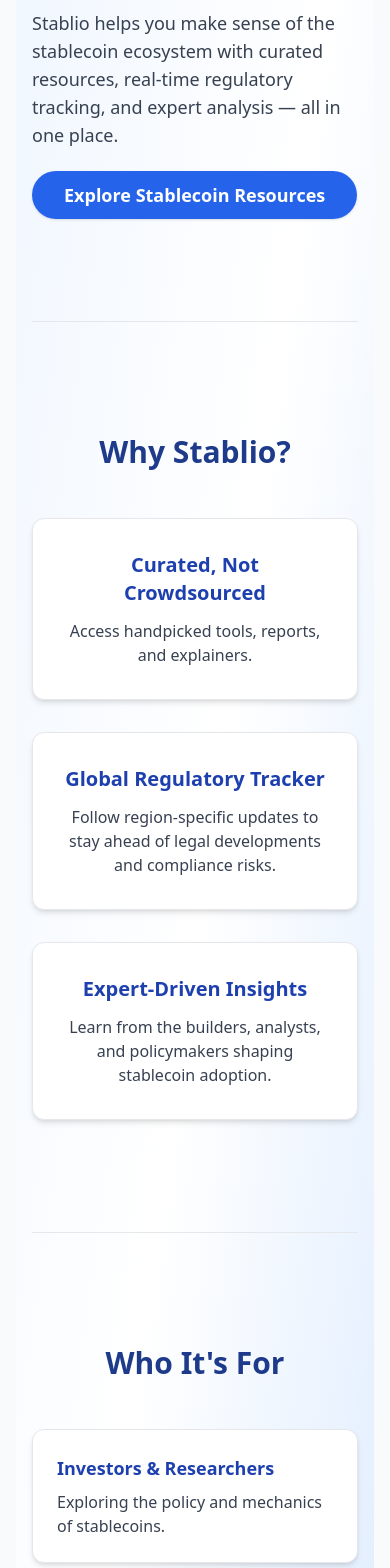
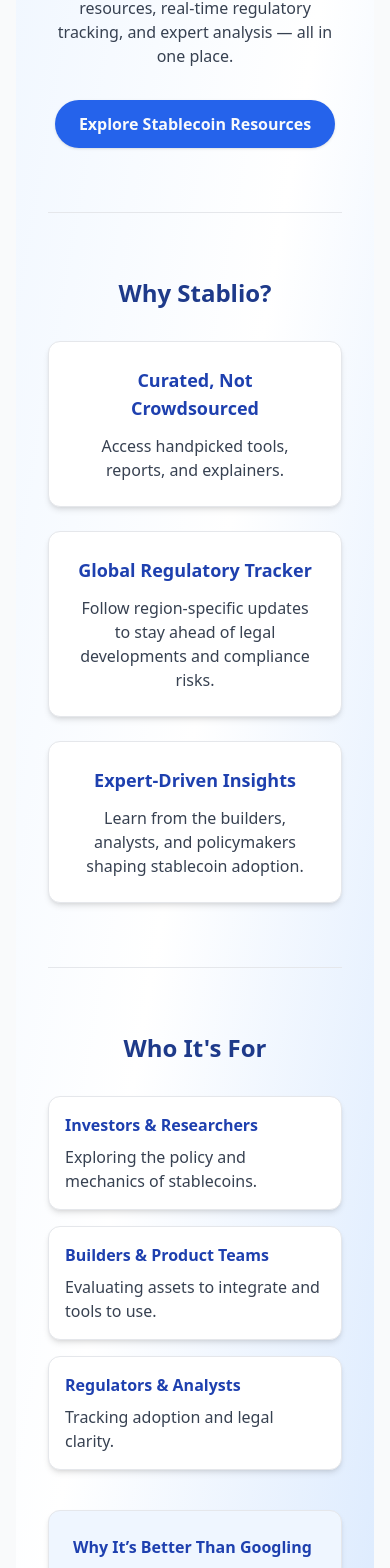
Before and after one commit to web3pundit/Stablio, a React (Vite) app: page / in a window 390 px wide. Shown: the part 408-1976 px from the top of the page. Built offline with nearby package versions, Linux system fonts and the light colour scheme; no server answers.

Commit message:
Worked on the responsiveness of the landing and home page

```diff
--- a/src/pages/Landing.jsx
+++ b/src/pages/Landing.jsx
@@ -3,50 +3,52 @@
 
 const Landing = () => {
   return (
-    <div className="page-container py-16 space-y-28 bg-gradient-to-br from-blue-50 via-white to-blue-100 min-h-screen">
+    <div className="page-container py-10 sm:py-16 space-y-16 sm:space-y-28 bg-gradient-to-br from-blue-50 via-white to-blue-100 min-h-screen">
       <Helmet>
-   <title>Stablecoin Knowledge Hub | Stablio</title>
-   <meta name="description" content="Trusted knowledge for the stablecoin community. Explore curated resources, regulatory updates, and expert insights—all in one place with Stablio." />
-</Helmet>
+        <title>Stablecoin Knowledge Hub | Stablio</title>
+        <meta name="description" content="Trusted knowledge for the stablecoin community. Explore curated resources, regulatory updates, and expert insights—all in one place with Stablio." />
+      </Helmet>
 
       {/* Hero Section */}
-      <section className="flex flex-col-reverse md:flex-row items-center gap-12">
-        <div className="flex-1">
-          <h1 className="text-4xl sm:text-5xl font-extrabold text-gray-900 mb-6 leading-tight">
+      <section className="flex flex-col-reverse md:flex-row items-center gap-10 md:gap-12 px-4">
+        <div className="flex-1 w-full">
+          <h1 className="text-3xl xs:text-4xl sm:text-5xl font-extrabold text-gray-900 mb-6 leading-tight text-center md:text-left">
             Cut Through the Noise.<br />Understand Stablecoins with Confidence.
           </h1>
-          <p className="text-gray-700 text-lg mb-8">
+          <p className="text-gray-700 text-base sm:text-lg mb-8 text-center md:text-left">
             Stablio helps you make sense of the stablecoin ecosystem with curated resources, real-time regulatory tracking, and expert analysis — all in one place.
           </p>
-          <Link to="/resources" className="btn-primary text-lg px-8 py-3 rounded-full shadow hover:shadow-lg transition font-semibold">
-            Explore Stablecoin Resources
-          </Link>
+          <div className="flex justify-center md:justify-start">
+            <Link to="/resources" className="btn-primary text-base sm:text-lg px-6 sm:px-8 py-3 rounded-full shadow hover:shadow-lg transition font-semibold">
+              Explore Stablecoin Resources
+            </Link>
+          </div>
         </div>
       </section>
 
       {/* Divider */}
-      <div className="max-w-4xl mx-auto">
+      <div className="max-w-4xl mx-auto px-4">
         <hr className="border-gray-200" />
       </div>
 
       {/* Why Stablio Section */}
-      <section className="text-center">
-        <h2 className="text-3xl font-bold text-blue-900 mb-12">Why Stablio?</h2>
-        <div className="grid gap-8 md:grid-cols-3">
-          <div className="card bg-white rounded-xl shadow-md p-8 hover:shadow-xl transition">
-            <h3 className="text-xl font-semibold mb-3 text-blue-800">Curated, Not Crowdsourced</h3>
+      <section className="text-center px-4">
+        <h2 className="text-2xl sm:text-3xl font-bold text-blue-900 mb-8 sm:mb-12">Why Stablio?</h2>
+        <div className="grid gap-6 sm:gap-8 grid-cols-1 sm:grid-cols-2 md:grid-cols-3">
+          <div className="card bg-white rounded-xl shadow-md p-6 sm:p-8 hover:shadow-xl transition">
+            <h3 className="text-lg sm:text-xl font-semibold mb-3 text-blue-800">Curated, Not Crowdsourced</h3>
             <p className="text-gray-700">
               Access handpicked tools, reports, and explainers.
             </p>
           </div>
-          <div className="card bg-white rounded-xl shadow-md p-8 hover:shadow-xl transition">
-            <h3 className="text-xl font-semibold mb-3 text-blue-800">Global Regulatory Tracker</h3>
+          <div className="card bg-white rounded-xl shadow-md p-6 sm:p-8 hover:shadow-xl transition">
+            <h3 className="text-lg sm:text-xl font-semibold mb-3 text-blue-800">Global Regulatory Tracker</h3>
             <p className="text-gray-700">
               Follow region-specific updates to stay ahead of legal developments and compliance risks.
             </p>
           </div>
-          <div className="card bg-white rounded-xl shadow-md p-8 hover:shadow-xl transition">
-            <h3 className="text-xl font-semibold mb-3 text-blue-800">Expert-Driven Insights</h3>
+          <div className="card bg-white rounded-xl shadow-md p-6 sm:p-8 hover:shadow-xl transition">
+            <h3 className="text-lg sm:text-xl font-semibold mb-3 text-blue-800">Expert-Driven Insights</h3>
             <p className="text-gray-700">
               Learn from the builders, analysts, and policymakers shaping stablecoin adoption.
             </p>
@@ -55,43 +57,43 @@
       </section>
 
       {/* Divider */}
-      <div className="max-w-4xl mx-auto">
+      <div className="max-w-4xl mx-auto px-4">
         <hr className="border-gray-200" />
       </div>
 
       {/* Who It's For Section */}
-      <section>
-        <h2 className="text-3xl font-bold text-blue-900 mb-12 text-center">Who It's For</h2>
-        <div className="grid gap-8 md:grid-cols-2">
-          <div className="space-y-6">
-            <div className="card bg-white rounded-xl shadow-md p-6 hover:shadow-xl transition">
-              <h3 className="text-lg font-semibold text-blue-800 mb-2">Investors & Researchers</h3>
+      <section className="px-4">
+        <h2 className="text-2xl sm:text-3xl font-bold text-blue-900 mb-8 sm:mb-12 text-center">Who It's For</h2>
+        <div className="grid gap-6 sm:gap-8 grid-cols-1 md:grid-cols-2">
+          <div className="space-y-4 sm:space-y-6">
+            <div className="card bg-white rounded-xl shadow-md p-4 sm:p-6 hover:shadow-xl transition">
+              <h3 className="text-base sm:text-lg font-semibold text-blue-800 mb-2">Investors & Researchers</h3>
               <p className="text-gray-700">
                 Exploring the policy and mechanics of stablecoins.
               </p>
             </div>
-            <div className="card bg-white rounded-xl shadow-md p-6 hover:shadow-xl transition">
-              <h3 className="text-lg font-semibold text-blue-800 mb-2">Builders & Product Teams</h3>
+            <div className="card bg-white rounded-xl shadow-md p-4 sm:p-6 hover:shadow-xl transition">
+              <h3 className="text-base sm:text-lg font-semibold text-blue-800 mb-2">Builders & Product Teams</h3>
               <p className="text-gray-700">
                 Evaluating assets to integrate and tools to use.
               </p>
             </div>
-            <div className="card bg-white rounded-xl shadow-md p-6 hover:shadow-xl transition">
-              <h3 className="text-lg font-semibold text-blue-800 mb-2">Regulators & Analysts</h3>
+            <div className="card bg-white rounded-xl shadow-md p-4 sm:p-6 hover:shadow-xl transition">
+              <h3 className="text-base sm:text-lg font-semibold text-blue-800 mb-2">Regulators & Analysts</h3>
               <p className="text-gray-700">
                 Tracking adoption and legal clarity.
               </p>
             </div>
           </div>
-          <div className="card flex flex-col justify-center bg-blue-50 rounded-xl shadow-md p-8 hover:shadow-xl transition">
-            <h3 className="text-lg font-semibold text-blue-800 mb-2">Why It’s Better Than Googling</h3>
+          <div className="card flex flex-col justify-center bg-blue-50 rounded-xl shadow-md p-6 sm:p-8 hover:shadow-xl transition mt-4 md:mt-0">
+            <h3 className="text-base sm:text-lg font-semibold text-blue-800 mb-2">Why It’s Better Than Googling</h3>
             <p className="text-gray-700">
               Skip the endless tabs. Stablio filters the noise and surfaces what matters.
             </p>
           </div>
         </div>
-        <div className="text-center mt-10">
-          <Link to="/regulatory" className="btn-primary text-lg px-8 py-3 rounded-full shadow hover:shadow-lg transition font-semibold">
+        <div className="text-center mt-8 sm:mt-10">
+          <Link to="/regulatory" className="btn-primary text-base sm:text-lg px-6 sm:px-8 py-3 rounded-full shadow hover:shadow-lg transition font-semibold">
             Browse Regulatory Tracker
           </Link>
         </div>
```
Also changed, not shown: src/pages/Home.jsx (+34 -32 lines).
